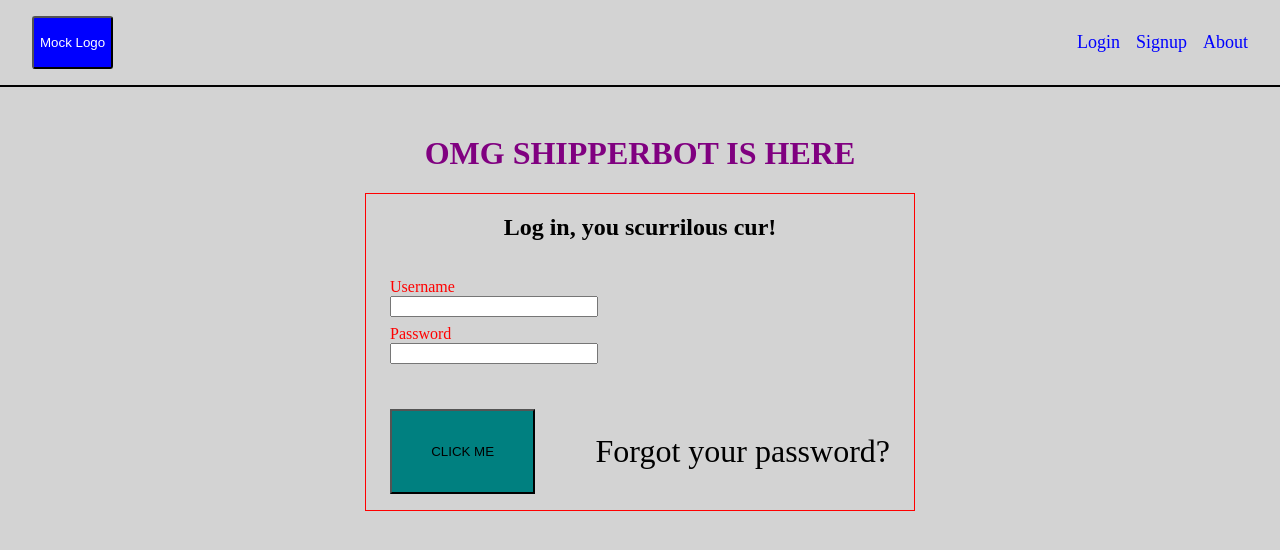
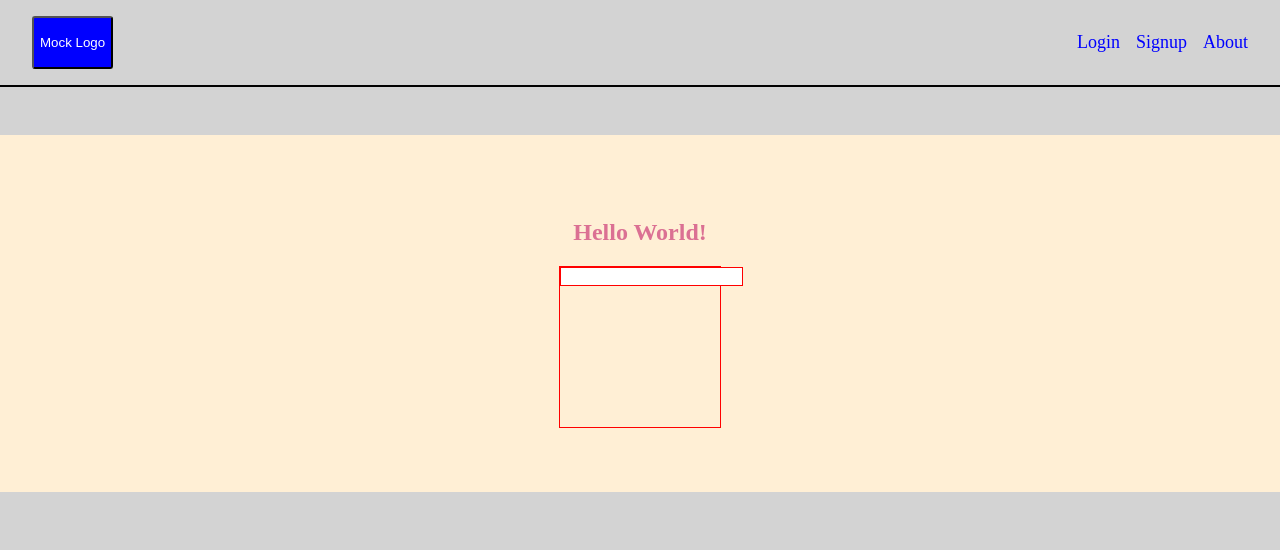
Before and after one commit to austin-bagwell/shipperbot-frontend, a React (Create React App) app: page / in a window 1280 px wide. Shown: the top 550 px of the page. Built offline with nearby package versions, Linux system fonts and the light colour scheme.

Commit message:
set up initial route

```diff
--- /dev/null
+++ b/src/App.js
@@ -0,0 +1,20 @@
+import { BrowserRouter as Router, Route, Routes } from "react-router-dom";
+import { Navbar } from "./components/Navbar";
+import { LandingPage } from "./pages/LandingPage";
+
+function App() {
+  return (
+    <Router>
+      <div className="App">
+        <div className="content">
+          <Navbar></Navbar>
+          <Routes>
+            <Route path="/" element={<LandingPage />}></Route>
+          </Routes>
+        </div>
+      </div>
+    </Router>
+  );
+}
+
+export default App;
--- a/src/index.js
+++ b/src/index.js
@@ -1,6 +1,7 @@
 import React from "react";
 import ReactDOM from "react-dom/client";
 import styled from "styled-components";
+import App from "./App";
 import { LoginPage } from "./pages/LoginPage.js";
 import { Navbar } from "./components/Navbar.js";
 import "./global.css";
@@ -19,8 +20,6 @@ const submit = (e) => {
 
 root.render(
   <React.StrictMode>
-    <Navbar></Navbar>
-    <Heading>OMG SHIPPERBOT IS HERE</Heading>
-    <LoginPage submit={submit}></LoginPage>
+    <App></App>
   </React.StrictMode>
 );
--- a/src/pages/LoginPage.js
+++ b/src/pages/LoginPage.js
@@ -44,7 +44,12 @@ const Wrapper = styled.div`
   align-items: center;
 `;
 
-function LoginPage({ submit }) {
+function LoginPage() {
+  const submit = (e) => {
+    e.preventDefault();
+    console.log(`clicked submit button`);
+  };
+
   return (
     <FormWrapper>
       <h2 style={{ marginBottom: 0, textAlign: "center" }}>
```
Also changed, not shown: src/pages/LandingPage.js (renamed from src/pages/Landing.js).
